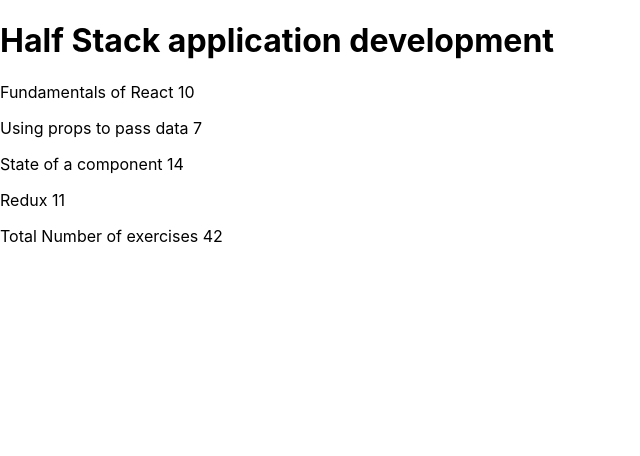
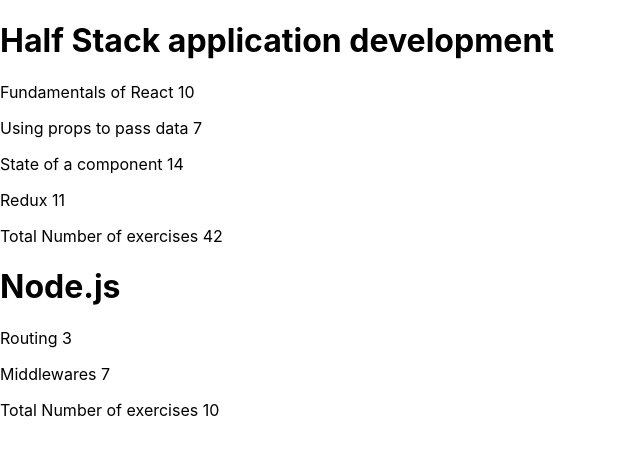
Before and after one commit to chinmaym07/exercises, a React (Create React App) app in the folder part 1/part1-exercise/: page / in a window 1280 px wide. Shown: the top 456 px of the page, without its empty margins (0-640 px from the left). Built offline with nearby package versions, Linux system fonts and the light colour scheme.

Commit message:
Added 2.4 & 2.5 exercise step 9 & 10

```diff
--- a/part 1/part1-exercise/src/App.js
+++ b/part 1/part1-exercise/src/App.js
@@ -1,50 +1,9 @@
 import React from 'react'
+import Course from './Component/Course';
 
-const Header = ({course})=>{
-  return (
-    <div>
-      <h1>{course}</h1>
-    </div>
-  )
-}
-
-const Part = ({part,exercises}) => {
-  return (
-    <p>
-      {part} {exercises}
-    </p>
-    )
-}
-
-const Content = ({parts})=>{
-  return (
-    <div>
+const App = () => {
+  const courses = [
     {
-      parts.map(({name,exercises,id})=>(
-        <Part key={id} part={name} exercises={exercises} />
-      ))
-    }
-    </div>
-  )
-}
-
-const Total = ({parts}) => {
-  return (
-    <p>
-      Total Number of exercises {parts.reduce((acc,obj)=> acc + obj.exercises,0)}
-    </p>
-  )
-}
-
-const Course = ({course})=>{
-  return <div>
-    <Header course={course.name} />
-    <Content parts={course.parts} />
-    <Total parts={course.parts} />
-  </div>
-};
-const App = () => {
-  const course = {
       id: 1,
       name: 'Half Stack application development',
       parts: [
@@ -69,11 +28,34 @@
           id: 4
         }
       ]
+    },
+    {
+      name: 'Node.js',
+      id: 2,
+      parts: [
+        {
+          name: 'Routing',
+          exercises: 3,
+          id: 1
+        },
+        {
+          name: 'Middlewares',
+          exercises: 7,
+          id: 2
         }
+      ]
+    }
+  ]
 
 
   return (
-    <Course course={course}/>
+    <div>
+    {
+      courses.map((cours)=>
+        <Course course={cours} key={cours.id}/>
+      )
+    }
+    </div>
   )
 }
 
--- /dev/null
+++ b/part 1/part1-exercise/src/Component/Course.js
@@ -0,0 +1,49 @@
+import React from 'react'
+
+
+
+const Header = ({course})=>{
+    return (
+      <div>
+        <h1>{course}</h1>
+      </div>
+    )
+  }
+
+  const Part = ({part,exercises}) => {
+    return (
+      <p>
+        {part} {exercises}
+      </p>
+      )
+  }
+
+  const Content = ({parts})=>{
+    return (
+      <div>
+      {
+        parts.map(({name,exercises,id})=>(
+          <Part key={id} part={name} exercises={exercises} />
+        ))
+      }
+      </div>
+    )
+  }
+
+  const Total = ({parts}) => {
+    return (
+      <p>
+        Total Number of exercises {parts.reduce((acc,obj)=> acc + obj.exercises,0)}
+      </p>
+    )
+  }
+
+  const Course = ({course})=>{
+    return <div>
+      <Header course={course.name} />
+      <Content parts={course.parts} />
+      <Total parts={course.parts} />
+    </div>
+  };
+
+export default Course;
```
Lines whose indentation alone changed are shown as unchanged.
